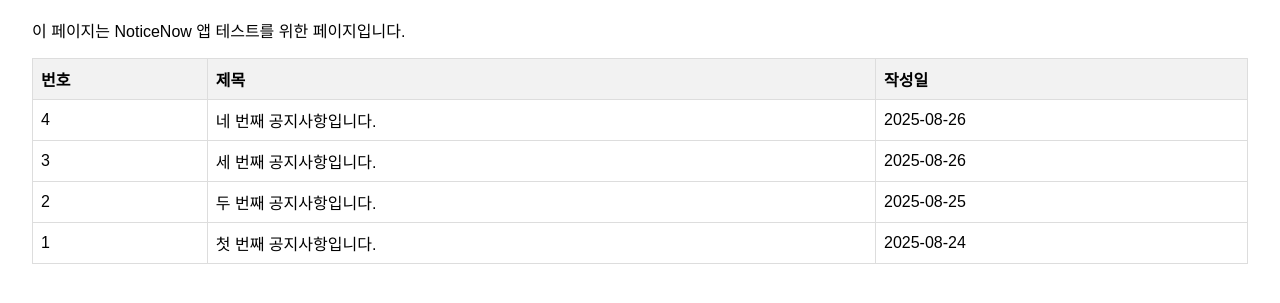
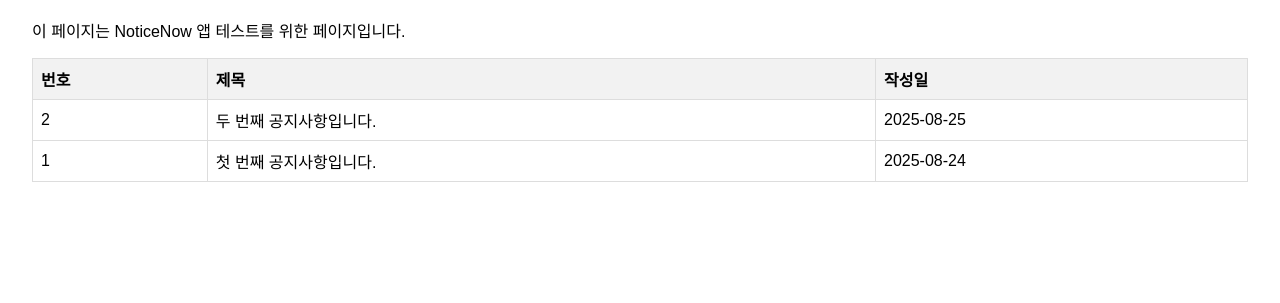
Before and after one commit to dev-dohoon/notice-test-server, a plain HTML site: page index.html in a window 1280 px wide. Shown: the part 81-384 px from the top of the page. Drawn offline with Linux system fonts and the light colour scheme.

Commit message:
Update index.html

```diff
--- a/index.html
+++ b/index.html
@@ -27,16 +27,7 @@
         </thead>
         <tbody>
             <!-- 여기에 있는 <tr> 태그의 개수가 공지사항의 개수가 됩니다. -->
-            <tr>
-                <td>4</td>
-                <td>네 번째 공지사항입니다.</td>
-                <td>2025-08-26</td>
-            </tr>
-            <tr>
-                <td>3</td>
-                <td>세 번째 공지사항입니다.</td>
-                <td>2025-08-26</td>
-            </tr>
+
             <tr>
                 <td>2</td>
                 <td>두 번째 공지사항입니다.</td>
```
